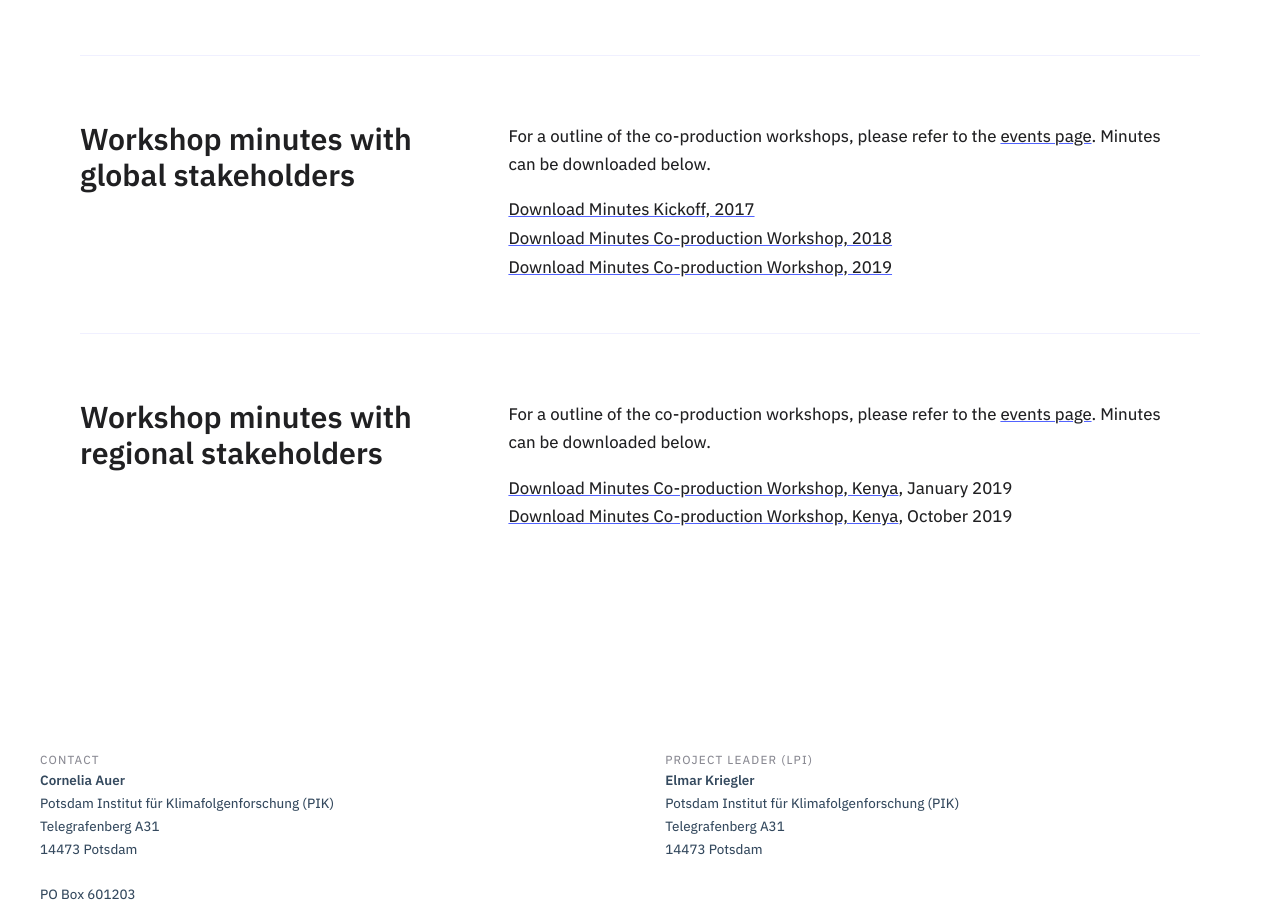
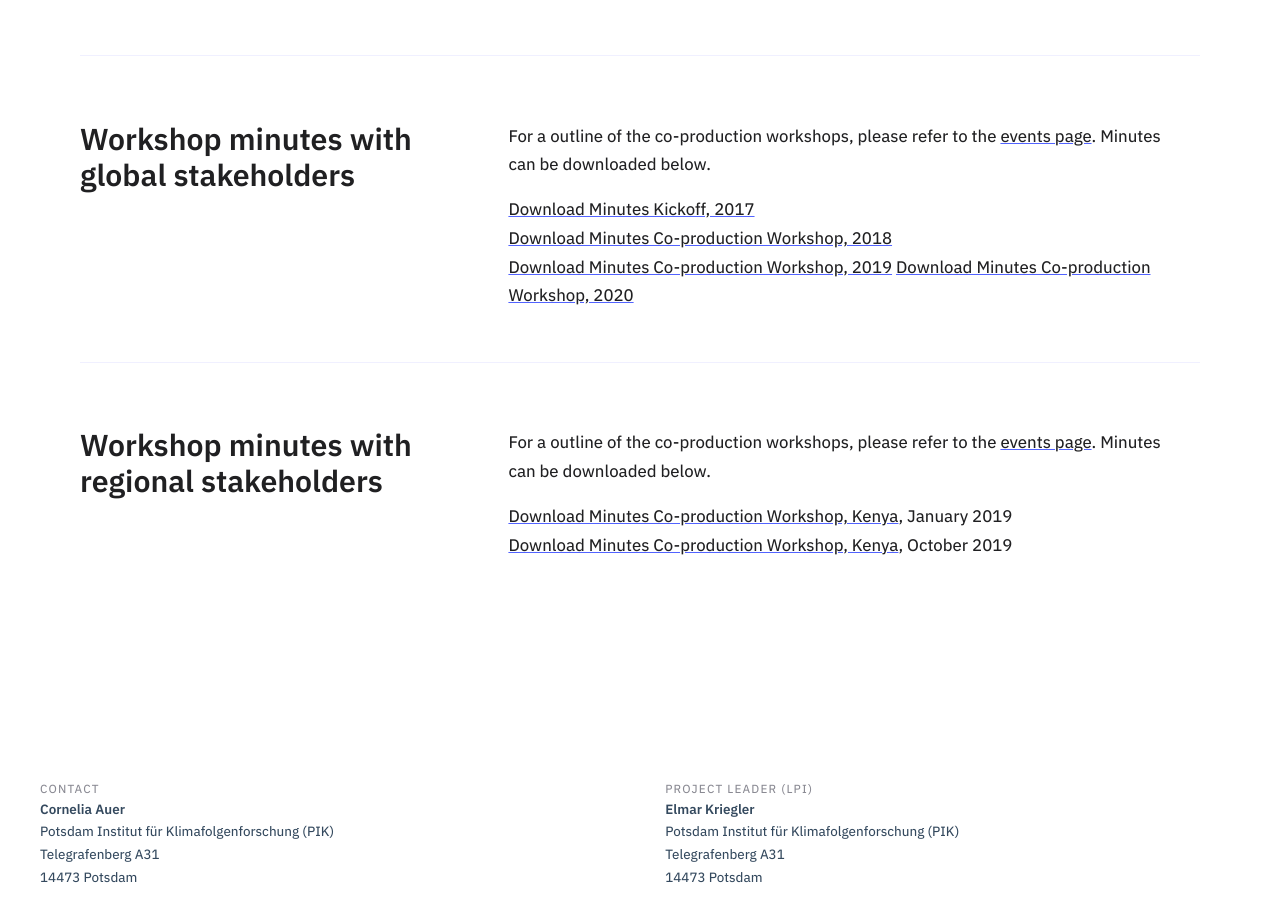
Before and after one commit to SensesProject/project-website-jekyll, a Jekyll site: the page built from results/index.html, in a window 1280 px wide and 900 px high, scrolled down 2873 px. Built offline with Jekyll 4.4.1, drawn with Linux system fonts in a browser that asks for light colours.

Commit message:
Update index.html

```diff
--- a/results/index.html
+++ b/results/index.html
@@ -140,6 +140,7 @@ layout: home
         <a href="./../events/SENSES_KickOff_web.pdf">Download Minutes Kickoff, 2017</a></br>
          <a href="./events/SENSES_Summary_Minutes_2nd_WS_web.pdf">Download Minutes Co-production Workshop, 2018</a></br>
          <a href="./events/SENSES_Summary_Minutes_WS_May2019.pdf">Download Minutes Co-production Workshop, 2019</a>
+         <a href="./events/SENSES_Summary_Minutes_4th_WS2020.pdf">Download Minutes Co-production Workshop, 2020</a>
       </p>
     </div>
   </section>
```
